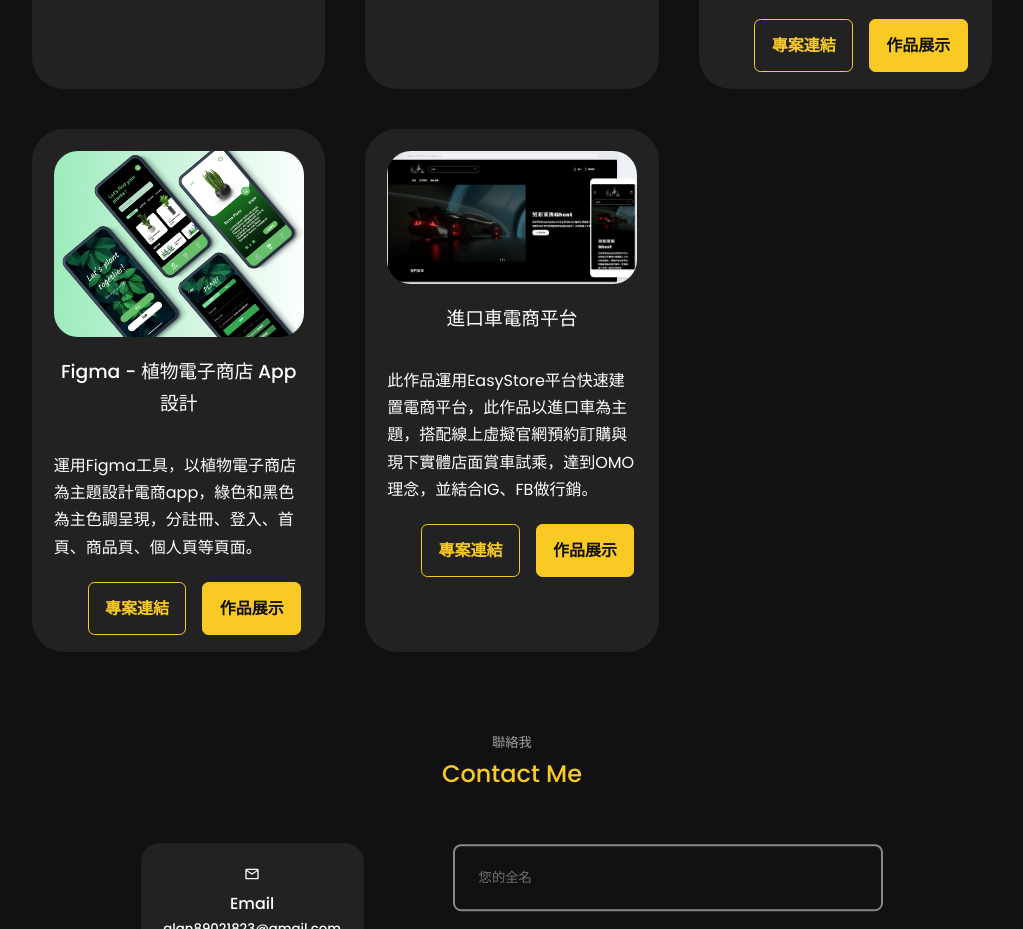
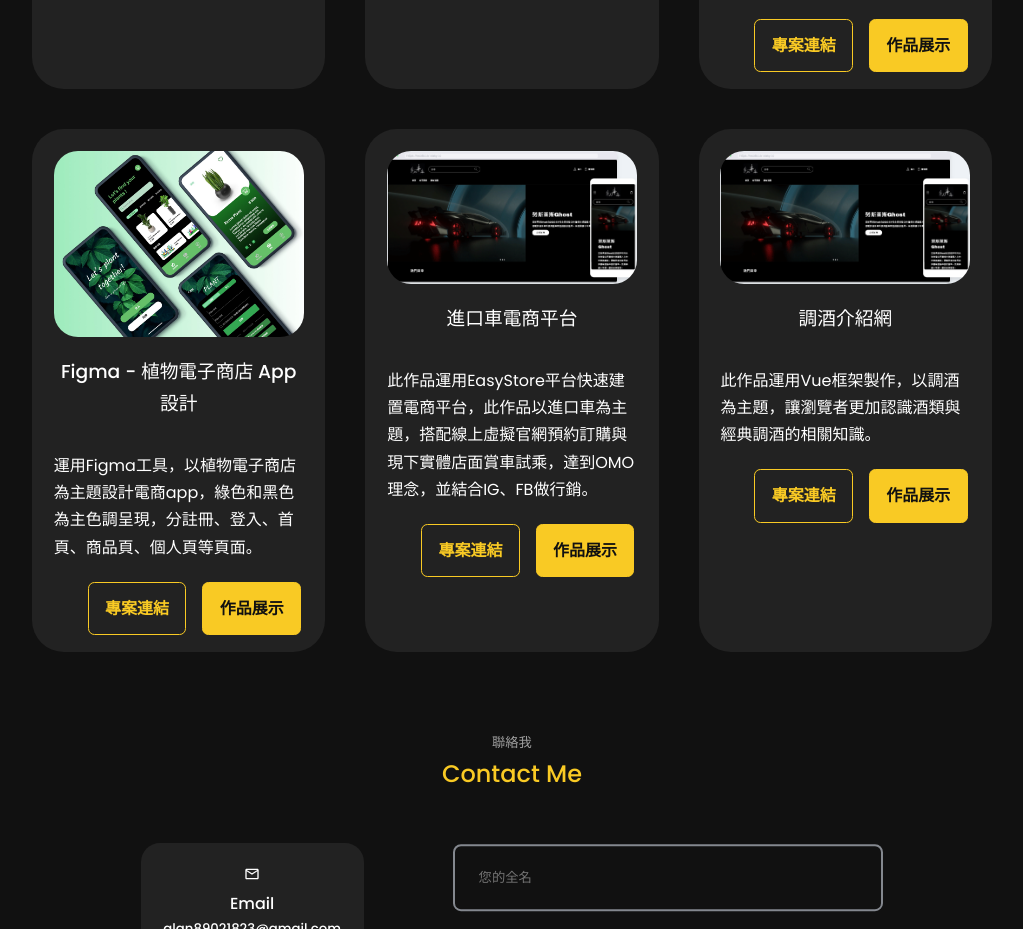
Before and after one commit to 02071819/tsengkuolun-portfolio, a React (Create React App) app: page / in a window 1280 px wide. Shown: the part 4040-4969 px from the top of the page, without its empty margins (128-1151 px from the left). Built offline with nearby package versions, Linux system fonts and the light colour scheme.

Commit message:
Update Experience.jsx

```diff
--- a/src/components/experience/Experience.jsx
+++ b/src/components/experience/Experience.jsx
@@ -82,6 +82,15 @@ const data = [
     demo: "https://youtu.be/gIVxHsceoVE",
     filter: "web"
   },
+    {
+    id: 9,
+    image: Easystore,
+    title: "調酒介紹網",
+    content:"此作品運用Vue框架製作，以調酒為主題，讓瀏覽者更加認識酒類與經典調酒的相關知識。",
+    github: "https://github.com/02071819/wine_project",
+    demo: "wine-project-m1wauq4u7-02071819.vercel.app",
+    filter: "web"
+  },
 ];
 
 const Experience = () => {
```
